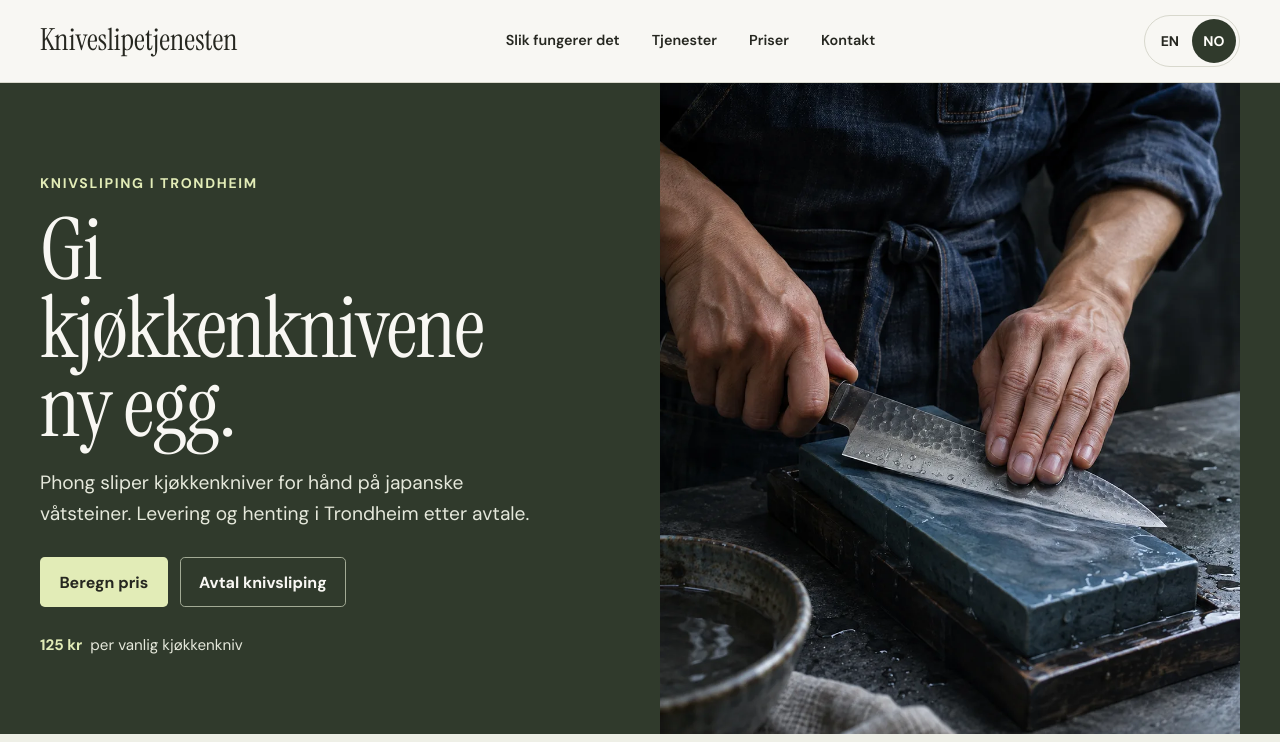
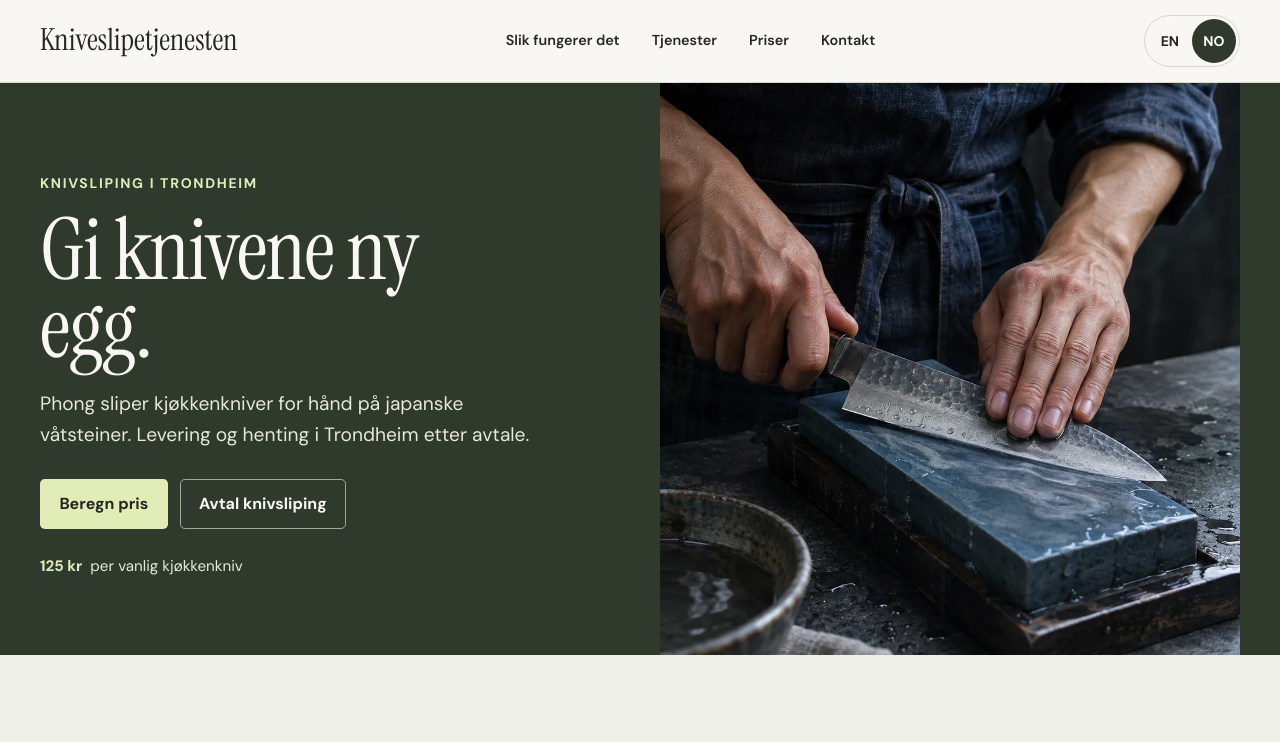
Before and after one commit to phongtrl/Knivslipetjenesten, a plain HTML site: page index.html in a window 1280 px wide. Shown: the top 742 px of the page. Drawn offline with Linux system fonts and the light colour scheme.

Commit message:
Refine the hero for narrow screens

```diff
--- a/index.html
+++ b/index.html
@@ -42,7 +42,7 @@
             <div class="container hero-inner">
                 <div class="hero-copy">
                     <p class="hero-eyebrow" data-i18n="heroEyebrow">Knivsliping i Trondheim</p>
-                    <h1 class="hero-title" data-i18n="heroTitle">Gi kjøkkenknivene ny egg.</h1>
+                    <h1 class="hero-title" data-i18n="heroTitle">Gi knivene ny egg.</h1>
                     <p class="hero-subtitle" data-i18n="heroSubtitle">Phong sliper kjøkkenkniver for hånd på japanske våtsteiner. Levering og henting i Trondheim etter avtale.</p>
                     <div class="hero-actions">
                         <a href="#pricing" class="btn btn-primary" data-i18n="heroCtaPricing">Beregn pris</a>
@@ -51,7 +51,7 @@
                     <p class="hero-rate"><strong data-i18n="heroRate">125 kr</strong> <span data-i18n="heroRateUnit">per vanlig kjøkkenkniv</span></p>
                 </div>
                 <div class="hero-image">
-                    <img src="assets/whetstone.webp" width="768" height="960" alt="" fetchpriority="high">
+                    <img src="assets/whetstone.webp" width="1000" height="1250" alt="" fetchpriority="high">
                 </div>
             </div>
         </section>
--- a/script.js
+++ b/script.js
@@ -80,7 +80,7 @@ const translations = {
         "navContact": "Kontakt",
         "navAbout": "Slik fungerer det",
         "heroEyebrow": "Knivsliping i Trondheim",
-        "heroTitle": "Gi kjøkkenknivene ny egg.",
+        "heroTitle": "Gi knivene ny egg.",
         "heroSubtitle": "Phong sliper kjøkkenkniver for hånd på japanske våtsteiner. Levering og henting i Trondheim etter avtale.",
         "heroCtaPricing": "Beregn pris",
         "heroCtaContact": "Avtal knivsliping",
```
